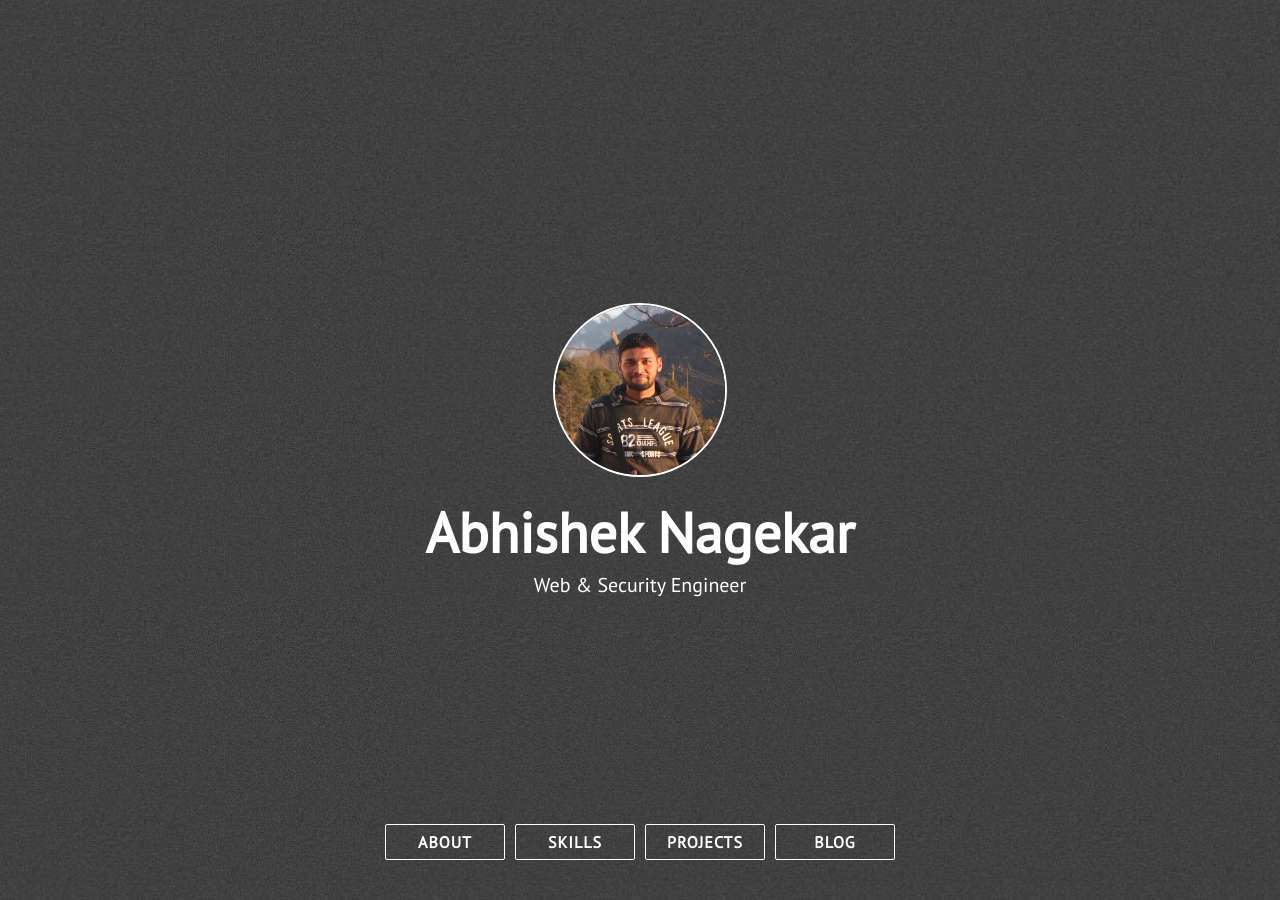
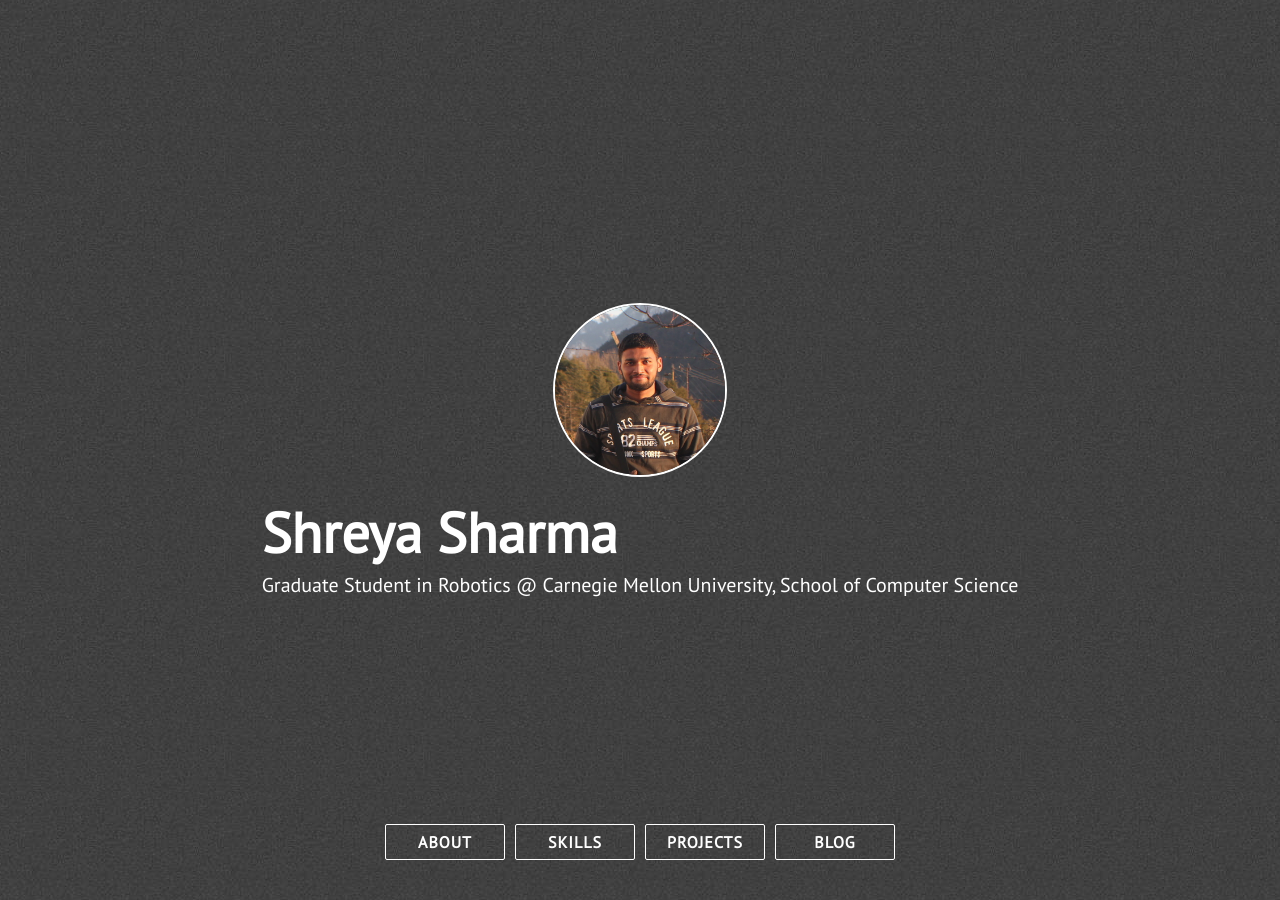
Before and after one commit to ShreyaSharma99/ShreyaSharma99.github.io, a Jekyll site: the page built from index.html, in a window 1280 px wide and 900 px high. Built offline with Jekyll 4.4.1, drawn with Linux system fonts in a browser that asks for light colours; nearby versions of some CDN libraries; some of the changed text lies outside the part shown.

Commit message:
Update _config.yml

```diff
--- a/_config.yml
+++ b/_config.yml
@@ -1,21 +1,17 @@
-title: Abhishek Nagekar
-description: Web & Security Engineer
-site_title: '@abhn - Abhishek Nagekar'
+title: Shreya Sharma
+description: Graduate Student in Robotics @ Carnegie Mellon University, School of Computer Science
+site_title: 'Shreya Sharma'
 
 # Build settings
 markdown: kramdown
 exclude: [vendor/ruby]
 
 # Personalization
-github_username: abhn
-blog_url: https://www.nagekar.com
-email: abhishek@nagekar.com
-keybase_username: abhn
-twitter_username: abhn_
-reddit_username: abhn
+github_username: ShreyaSharma99
+blog_url: https://sites.google.com/view/shreyasharma/
+email: ssharma5@andrew.cmu.edu
+twitter_username: Shreya011199
+linkedin_username: shreya-sharma99
 
 # absolute or relative
 profile_picture: assets/images/pp.jpg
-
-# Google Analytics ID
-google_analytics:
```
